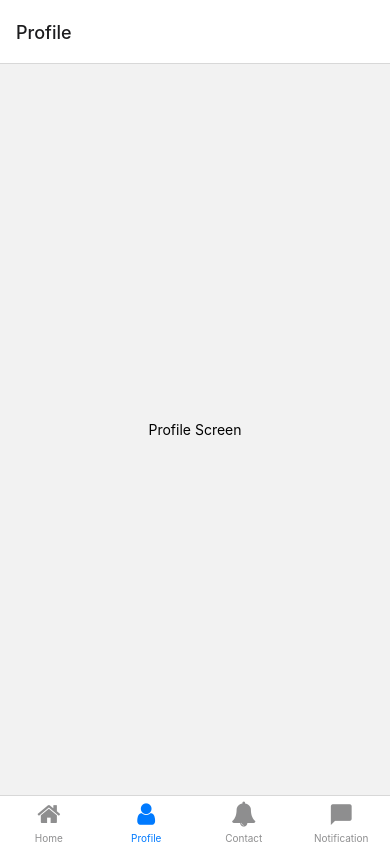
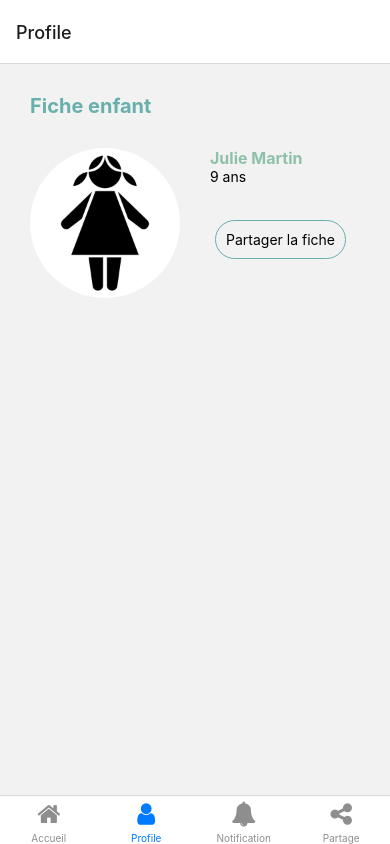
Before and after one commit to Liaxum/diabete, a React Native app: screen /Profile in a window 390 px wide. Built offline with nearby package versions, Linux system fonts and the light colour scheme.

Commit message:
@add content

```diff
--- a/App.js
+++ b/App.js
@@ -4,7 +4,7 @@ import { createBottomTabNavigator } from '@react-navigation/bottom-tabs';
 import Icon from 'react-native-vector-icons/FontAwesome';
 import Home from './views/Home';
 import Profile from './views/Profile';
-import Contact from './views/Contact';
+import Share from './views/Share';
 import Notification from './views/Notification';
 import MaterialCommunityIcons from 'react-native-vector-icons/MaterialCommunityIcons';
 
@@ -19,21 +19,21 @@ export default function App() {
                 tabBarIcon: ({_, color, size}) => {
                     let iconName;
                     switch (route.name) {
-                        case 'Home':
+                        case 'Accueil':
                             return <Icon name="home" size={size} color={color} />;
                         case 'Profile':
                             return <Icon name="user" size={size} color={color} />;
-                        case 'Contact':
+                        case 'Notification':
                             return <Icon name="bell" size={size} color={color} />;
-                        case 'Notification':
-                            return <MaterialCommunityIcons name="message" size={size} color={color} />;
+                        case 'Partage':
+                            return <Icon name="share-alt" size={size} color={color} />;
                     }
                 }
             })}>
-                <Tab.Screen name="Home" component={Home} />
+                <Tab.Screen name="Accueil" component={Home} />
                 <Tab.Screen name="Profile" component={Profile} />
-                <Tab.Screen name="Contact" component={Contact} />
                 <Tab.Screen name="Notification" component={Notification} />
+                <Tab.Screen name="Partage" component={Share} />
             </Tab.Navigator>
         </NavigationContainer>
     )
--- /dev/null
+++ b/Styles.js
@@ -0,0 +1,16 @@
+import { StyleSheet } from "react-native";
+
+const generalStyle = StyleSheet.create({
+  title: {
+    fontSize: 20,
+    fontWeight: "bold",
+    color: '#68B0AB'
+  },
+  subTitle: {
+    fontSize: 16,
+    fontWeight: "bold",
+    color: '#8FC0A9'
+  }
+})
+
+export default generalStyle;
--- a/views/Notification.js
+++ b/views/Notification.js
@@ -51,7 +51,7 @@ const styles = StyleSheet.create({
 });
 
 function Item({ item, title }) {
-    if (title === "Les rappels non-lus") {
+    if (title === "Les rappels non-lus :") {
         return (
             <View style={styles.notif}>
                 <View style={[styles.date, styles.newNotification.date]}><Text >{item.date}</Text></View>
@@ -71,13 +71,13 @@ function Item({ item, title }) {
 export default function Notification() {
     const notification = [
         {
-            title: "Les rappels non-lus",
+            title: "Les rappels non-lus :",
             data: [
                 {date: new Date().toLocaleDateString(), message: "Glycémie faible, donner du sucre à Julie"},
             ]
         },
         {
-            title: "Les rappels lus",
+            title: "Les rappels lus :",
             data: [
                 {date: "12/12/2020", message: "Glycémie faible, donner du sucre à Julie"},
             ]
--- a/views/Profile.js
+++ b/views/Profile.js
@@ -1,10 +1,43 @@
 import React from 'react';
-import { View, Text } from 'react-native';
+import { View, Text, Image, StyleSheet } from 'react-native';
+import CustomButton from '../components/CustomButton';
+import generalStyle from '../Styles';
 
-export default function Profile() {
+const styles = StyleSheet.create({
+    title: {
+        ...generalStyle.title,
+        margin: 30,
+    },
+    image: {
+        borderRadius: 100,
+        width: 150,
+        height: 150,
+        marginRight: 30,
+    },
+    button: {
+        padding: 10,
+        borderRadius: 50,
+        margin: 5,
+        borderWidth: 1,
+        borderColor: '#68B0AB'
+    }
+})
+
+export default function Profile({navigation}) {
     return (
-        <View style={{ flex: 1, alignItems: 'center', justifyContent: 'center' }}>
-            <Text>Profile Screen</Text>
+        <View style={{ flex: 1}}>
+            <Text style={styles.title}>Fiche enfant</Text>
+            <View style={{flexDirection: 'row', marginLeft: 30}}>
+                <Image
+                    style={styles.image}
+                    source={require('../assets/pictureHome.webp')}
+                />
+                <View>
+                    <Text style={generalStyle.subTitle}>Julie Martin</Text>
+                    <Text style={{marginBottom: 30}}>9 ans</Text>
+                    <CustomButton styles={{button: styles.button}} title="Partager la fiche" onPress={() => navigation.navigate('Partage')}/>
+                </View>
+            </View>
         </View>
     );
 }
--- a/views/Contact.js
+++ b/views/Share.js
@@ -1,7 +1,7 @@
 import React from 'react';
 import { View, Text } from 'react-native';
 
-export default function Contact() {
+export default function Share() {
     return (
         <View style={{ flex: 1, alignItems: 'center', justifyContent: 'center' }}>
             <Text>Contact Screen</Text>
```
